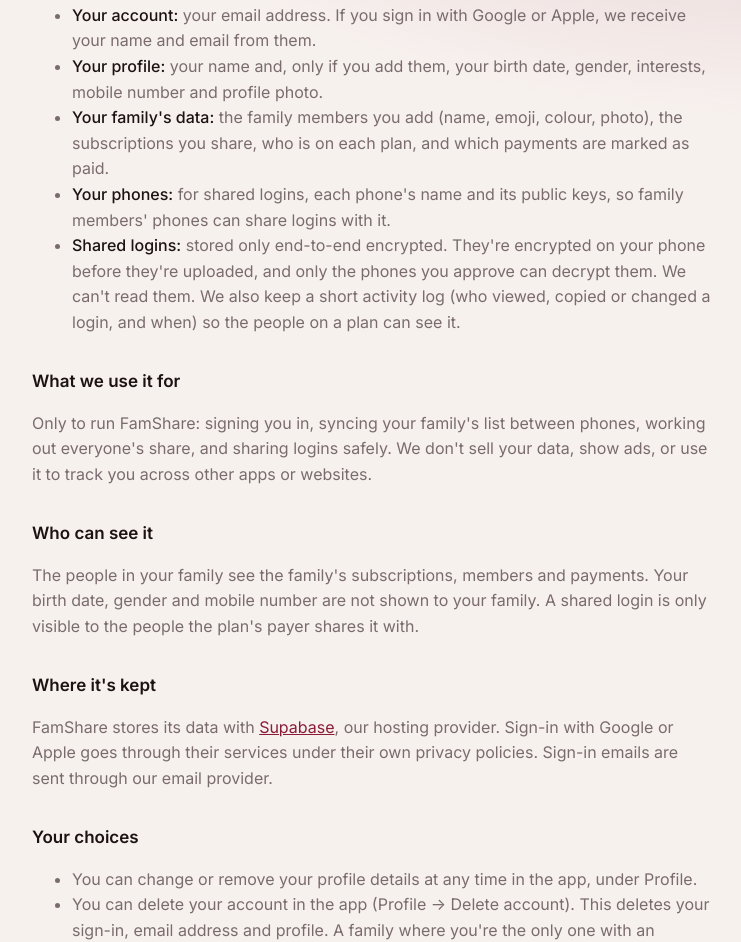
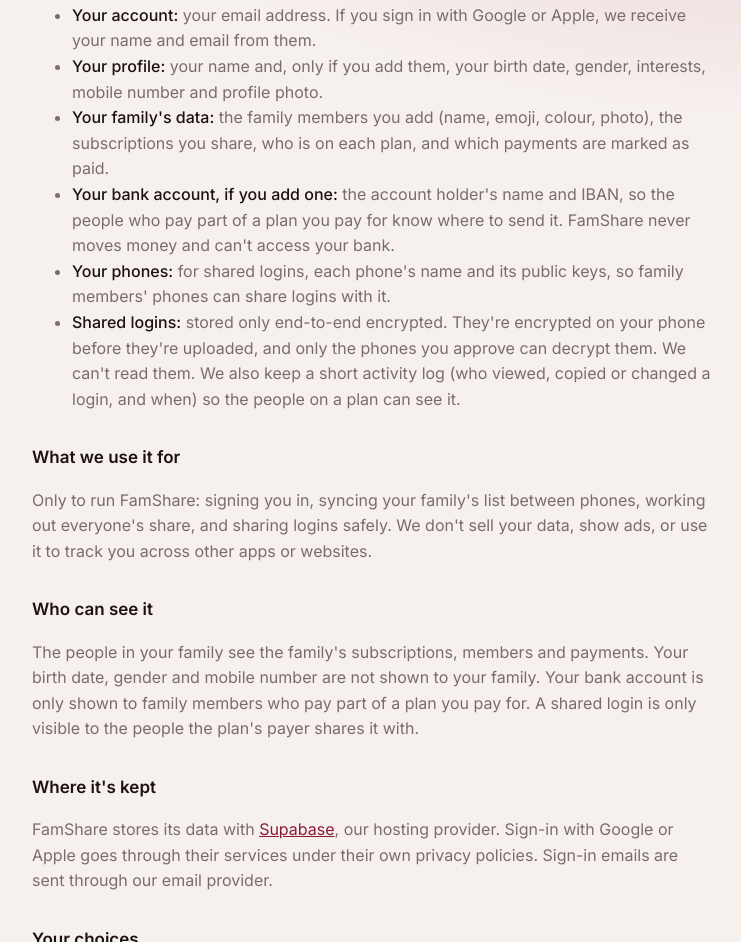
Before and after one commit to skriptly/famshare, a plain HTML site: page privacy.html in a window 1280 px wide. Shown: the part 399-1341 px from the top of the page, without its empty margins (268-1009 px from the left). Drawn offline with Linux system fonts and the light colour scheme.

Commit message:
Privacy policy: bank account details
Co-Authored-By: Claude Opus 5.5 <noreply@anthropic.com>

```diff
--- a/privacy.html
+++ b/privacy.html
@@ -23,6 +23,7 @@
         <li><strong>Your account:</strong> your email address. If you sign in with Google or Apple, we receive your name and email from them.</li>
         <li><strong>Your profile:</strong> your name and, only if you add them, your birth date, gender, interests, mobile number and profile photo.</li>
         <li><strong>Your family's data:</strong> the family members you add (name, emoji, colour, photo), the subscriptions you share, who is on each plan, and which payments are marked as paid.</li>
+        <li><strong>Your bank account, if you add one:</strong> the account holder's name and IBAN, so the people who pay part of a plan you pay for know where to send it. FamShare never moves money and can't access your bank.</li>
         <li><strong>Your phones:</strong> for shared logins, each phone's name and its public keys, so family members' phones can share logins with it.</li>
         <li><strong>Shared logins:</strong> stored only end-to-end encrypted. They're encrypted on your phone before they're uploaded, and only the phones you approve can decrypt them. We can't read them. We also keep a short activity log (who viewed, copied or changed a login, and when) so the people on a plan can see it.</li>
       </ul>
@@ -31,7 +32,7 @@
       <p>Only to run FamShare: signing you in, syncing your family's list between phones, working out everyone's share, and sharing logins safely. We don't sell your data, show ads, or use it to track you across other apps or websites.</p>
 
       <h2>Who can see it</h2>
-      <p>The people in your family see the family's subscriptions, members and payments. Your birth date, gender and mobile number are not shown to your family. A shared login is only visible to the people the plan's payer shares it with.</p>
+      <p>The people in your family see the family's subscriptions, members and payments. Your birth date, gender and mobile number are not shown to your family. Your bank account is only shown to family members who pay part of a plan you pay for. A shared login is only visible to the people the plan's payer shares it with.</p>
 
       <h2>Where it's kept</h2>
       <p>FamShare stores its data with <a href="https://supabase.com/privacy">Supabase</a>, our hosting provider. Sign-in with Google or Apple goes through their services under their own privacy policies. Sign-in emails are sent through our email provider.</p>
```
